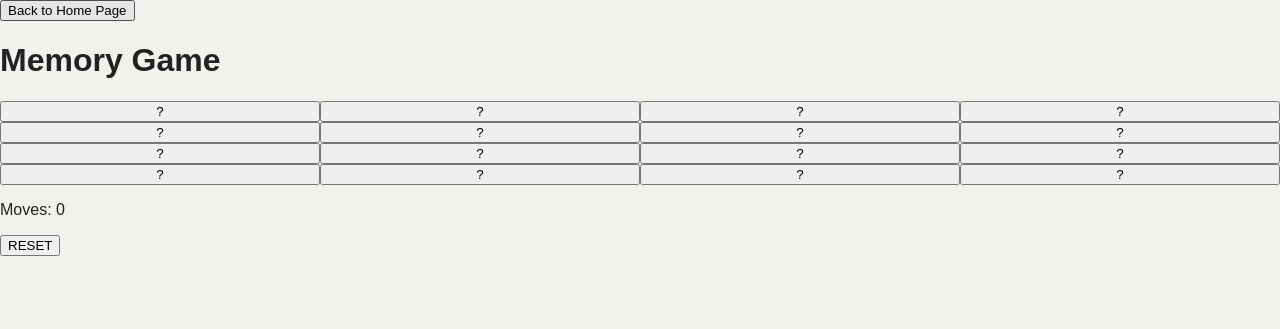
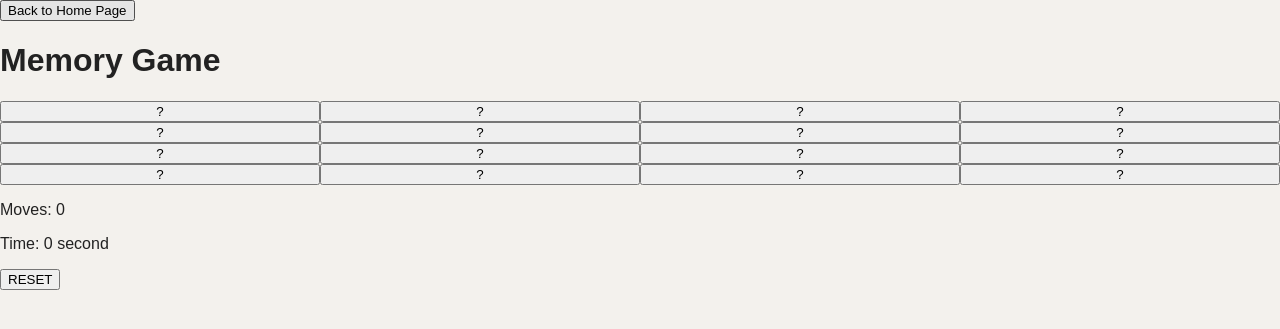
Before and after one commit to Tushar-GIT08/MiniGames, a Flask app: page /memory in a window 1280 px wide. Shown: the top 329 px of the page. Run offline with Flask 3, Linux system fonts and the light colour scheme; the visitor is signed in with stand-in values (Sample User, id 1); data comes from the database, SQL or seed files in the repository.

Commit message:
added new elements.

```diff
--- a/templates/memory.html
+++ b/templates/memory.html
@@ -28,7 +28,11 @@
 
     <p id="moves">Moves: 0</p>
 
-    <button>RESET</button>
+    <p id="timer"> Time: 0 second</p>
+
+    <p id="result"></p>
+
+    <button id="reset">RESET</button>
 
 
 
```
